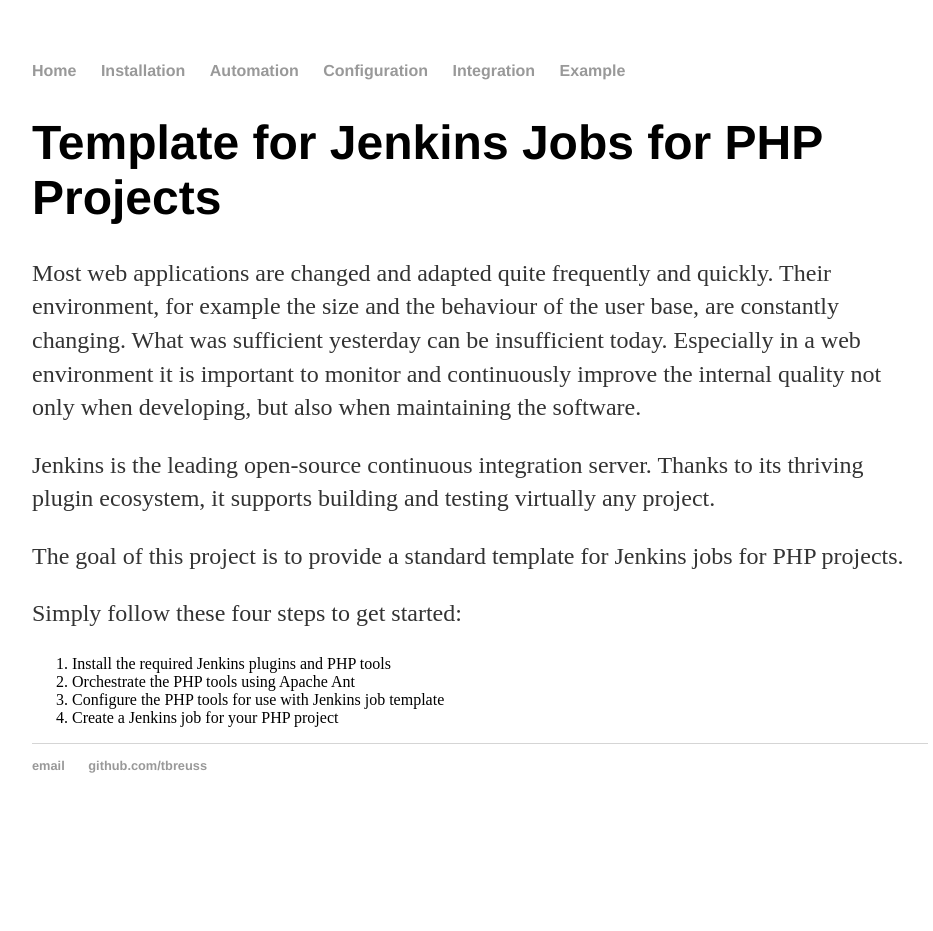
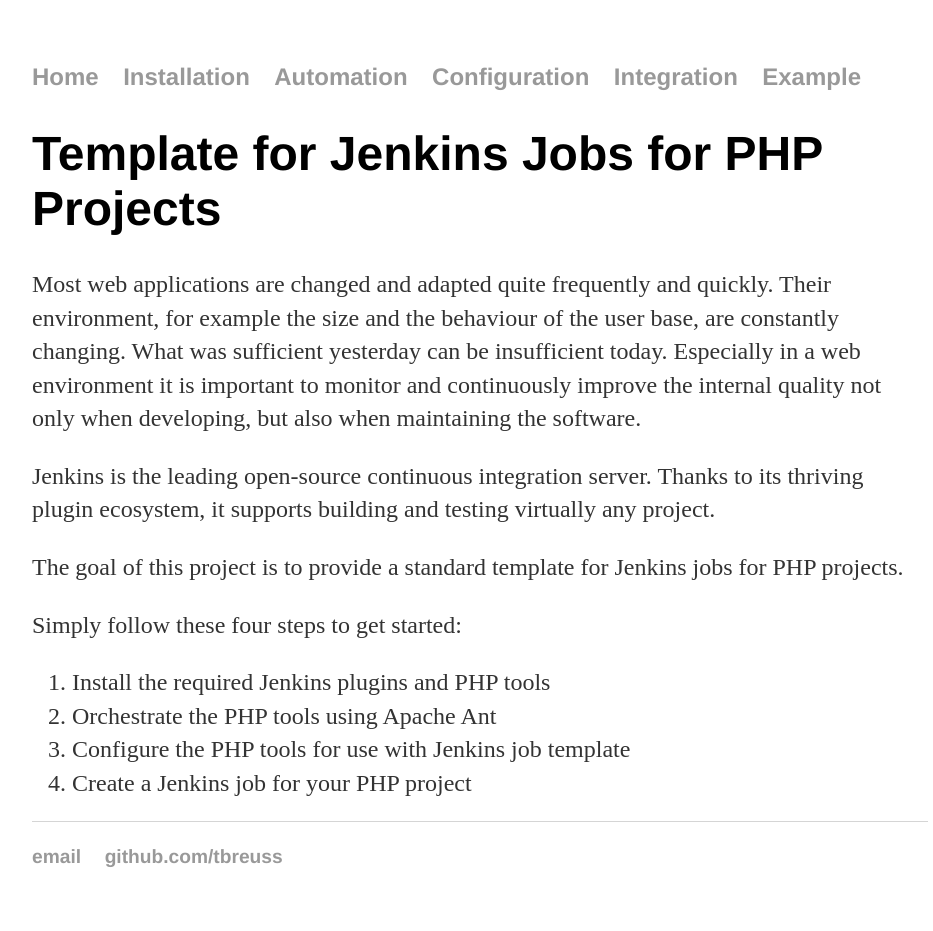
Before and after one commit to code-smell/code-smell.github.io, a Jekyll site: the page built from index.md, in a window 1280 px wide. Shown: the whole page, without its empty margins (160-1093 px from the left). Built offline with Jekyll 4.4.1, drawn with Linux system fonts in a browser that asks for light colours; before the commit the page ends 900 px from its top, so only the background shows below that.

Commit message:
Edited some styles

```diff
--- a/css/main.css
+++ b/css/main.css
@@ -3,7 +3,9 @@ body { margin: 60px auto; width: 70%; }
 a { text-decoration: none; color: #999; }
 a:hover { text-decoration: underline; }
 
-p, ul { font-size: 1.5em; line-height: 1.4em; color: #333; }
+p, li { font-size: 1.5em; line-height: 1.4em; color: #333; }
+
+pre { font-size: 1.2em; }
 
 h1, h2, h3, h4 { font-family: 'Helvetica', 'Arial', 'Sans-Serif'; }
 h1 { font-size: 3em;  }
@@ -14,7 +16,7 @@ h4 { font-size: 1.9em; }
 nav ul, footer ul { font-size: 1em; font-family: 'Helvetica', 'Arial', 'Sans-Serif'; padding: 0px; list-style: none; font-weight: bold; }
 nav ul li, footer ul li { display: inline; margin-right: 20px; }
 
-footer { border-top: 1px solid #d5d5d5; font-size: .8em; }
+footer { margin-top: 20px; padding-top: 10px; border-top: 1px solid #d5d5d5; font-size: .8em; }
 
 /* Blog */
 ul.posts { margin: 20px auto 40px; font-size: 1.5em; }
```
